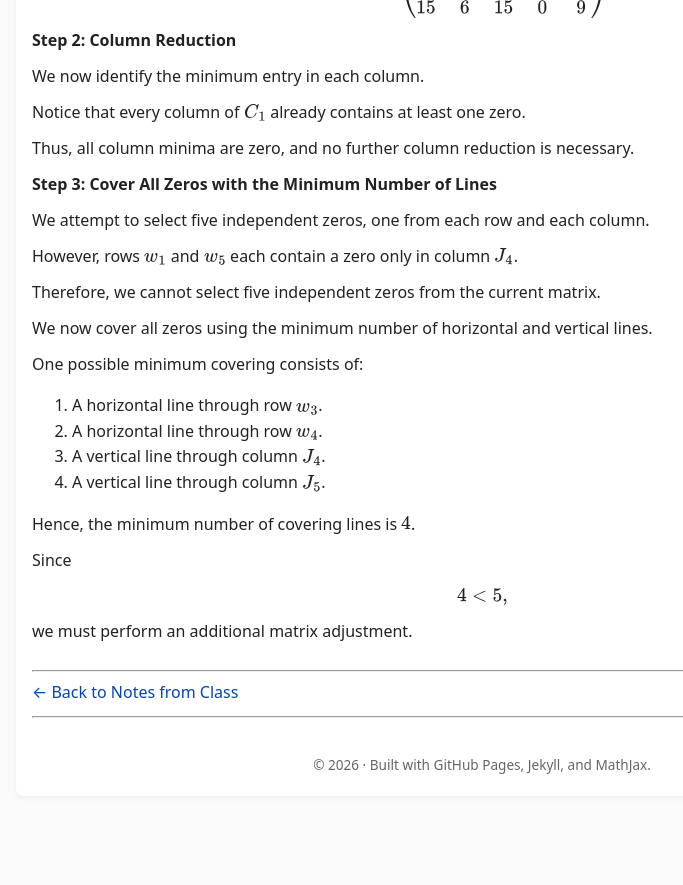
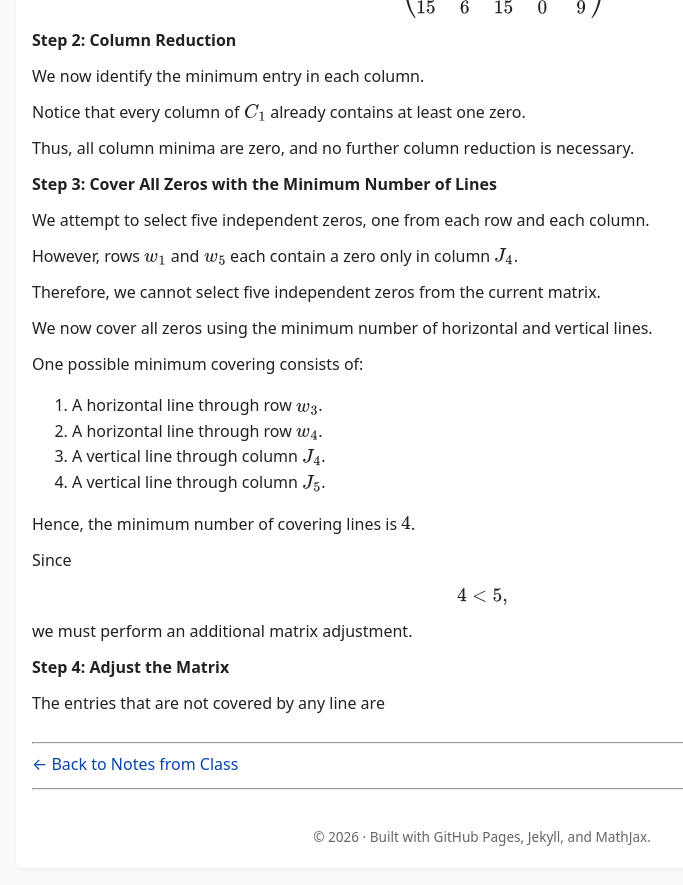
Before and after one commit to SaleemKamaludin/SaleemKamaludin.github.io, a Jekyll site: the page built from courses/math-2276/notes-from-class/supplementary-lecture-6/index.md, in a window 1280 px wide and 900 px high, scrolled down 7369 px. Shown: the top 885 px of the window, without its empty margins (158-841 px from the left). Built offline with Jekyll 4.4.1, drawn with Linux system fonts in a browser that asks for light colours; before the commit the page ends 8197 px from its top, so only the background shows below that.

Commit message:
Begin Step 4 matrix adjustment in Example 1.3

```diff
--- a/courses/math-2276/notes-from-class/supplementary-lecture-6/index.md
+++ b/courses/math-2276/notes-from-class/supplementary-lecture-6/index.md
@@ -1204,6 +1204,18 @@ C_1=
 
     </div>
 </div>
+
+  <div id="example-hungarian-five-by-five-step-4-adjust-matrix">
+
+    <p>
+      <strong>Step 4: Adjust the Matrix</strong>
+    </p>
+
+    <p>
+      The entries that are not covered by any line are
+    </p>
+
+  </div>
 </div>
 
 
```
